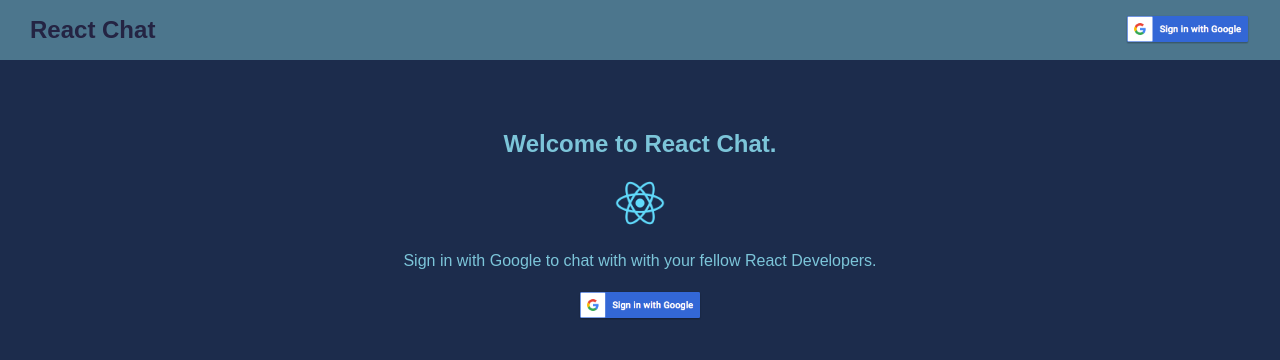
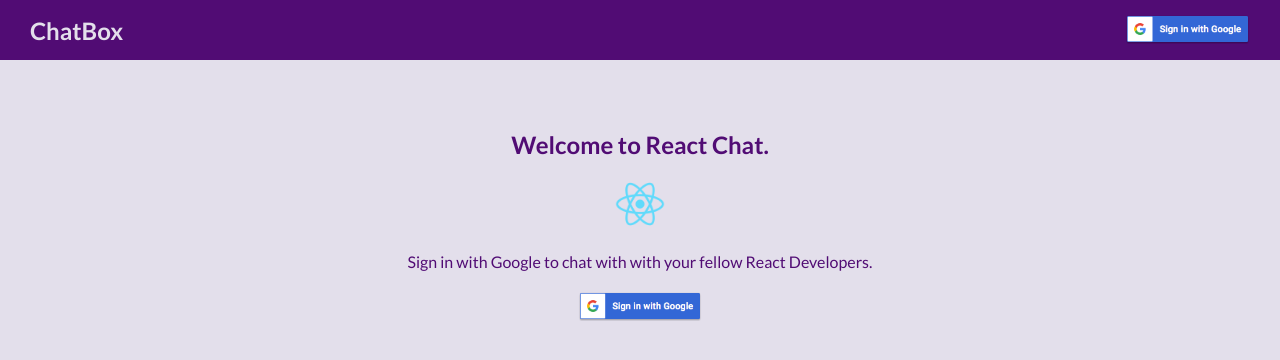
Before and after one commit to rabayarabu/react-chat-app, a React (Create React App) app: page / in a window 1280 px wide. Shown: the top 360 px of the page. Built offline with nearby package versions, Linux system fonts and the light colour scheme; no server answers.

Commit message:
Change color theme

```diff
--- a/src/App.css
+++ b/src/App.css
@@ -1,3 +1,10 @@
+@import url("https://fonts.googleapis.com/css2?family=Lato:ital,wght@0,300;0,400;0,700;0,900;1,300&display=swap");
+/* Variables */
+:root {
+  --color-dark-blue: #e3dfeb;
+  --color-light-blue: #510c74;
+  --color-white: white;
+}
 *,
 *:before,
 *:after {
@@ -8,9 +15,10 @@
 
 html,
 body {
-  max-width: 100vw;
-  font-size: 16px;
-  font-family: sans-serif;
+  min-height: 100vh;
+  font-family: "Lato", sans-serif;
+  font-weight: 400;
+  overflow-x: hidden;
 }
 
 button,
@@ -21,8 +29,8 @@
 .App {
   width: 100%;
   min-height: 100vh;
-  background-color: #1c2c4c;
-  color: #4c768d;
+  background-color: var(--color-dark-blue);
+  color: var(--color-dark-blue);
   padding-top: 60px;
 }
 
@@ -32,8 +40,8 @@
   display: flex;
   align-items: center;
   justify-content: space-between;
-  background-color: #4c768d;
-  color: #242443;
+  background-color: var(--color-light-blue);
+  color: var(--color-dark-blue);
   height: 60px;
   position: fixed;
   left: 0;
@@ -52,9 +60,10 @@
 .sign-out {
   padding: 5px 10px;
   border-radius: 5px;
-  color: #88dded;
-  border: 1px solid #1c2c4c;
-  background-color: #1c2c4c;
+  color: var(--color-light-blue);
+  border: 1px solid var(--color-dark-blue);
+  background-color: var(--color-dark-blue);
+  font-size: 15px;
   font-weight: 600;
 }
 
@@ -63,7 +72,7 @@
   padding: 30px;
   text-align: center;
   margin-top: 40px;
-  color: #7cc5d9;
+  color: var(--color-light-blue);
 }
 .welcome :is(h2, p, img) {
   margin-bottom: 20px;
@@ -77,20 +86,21 @@
 .chat-bubble {
   border-radius: 20px 20px 20px 0;
   padding: 15px;
-  background-color: #7cc5d9;
-  color: #1c2c4c;
+  background-color: var(--color-light-blue);
+  color: var(--color-dark-blue);
   width: max-content;
   max-width: calc(100% - 50px);
-  box-shadow: -2px 2px 1px 1px #4c768d;
+  box-shadow: -2px 2px 1px 1px --color-light-blue;
   display: flex;
   align-items: flex-start;
   margin-bottom: 20px;
 }
 .chat-bubble.right {
+  color: black;
   margin-left: auto;
   border-radius: 20px 20px 0 20px;
-  background-color: #fff;
-  box-shadow: -2px 2px 1px 1px #88dded;
+  background-color: var(--color-white);
+  box-shadow: -2px 2px 1px 1px var(--color-light-blue);
 }
 .chat-bubble__left {
   width: 35px;
@@ -102,7 +112,7 @@
   font-weight: bold;
   margin-bottom: 5px;
   font-size: 0.9rem;
-  color: #1c2c4c;
+  color: var(--color-light-blue);
 }
 .user-message {
   word-break: break-all;
@@ -118,7 +128,7 @@
   bottom: 0px;
   width: 100%;
   padding: 20px 30px;
-  background-color: #4c768d;
+  background-color: var(--color-light-blue);
   display: flex;
 }
 .send-message > input {
@@ -127,24 +137,24 @@
   border-radius: 5px 0 0 5px;
   border: none;
   flex-grow: 1;
-  background-color: white;
-  color: #1c2c4c;
+  background-color: var(--color-white);
+  color: var(--color-dark-blue);
   font-size: 1rem;
 }
 .send-message > input:placeholder {
-  color: #ddd;
+  color: var(--color-white);
 }
 .send-message > :is(input, button):focus {
   outline: none;
-  border-bottom: 1px solid #7cc5d9;
+  border-bottom: 1px solid var(--color-light-blue);
 }
 .send-message > button {
   width: 70px;
   height: 40px;
   padding: 5px 10px;
   border-radius: 0 5px 5px 0;
-  color: #242443;
-  border: 1px solid #7cc5d9;
-  background-color: #7cc5d9;
+  color: var(--color-light-blue);
+  border: 1px solid var(--color-light-blue);
+  background-color: var(--color-light-blue);
   font-weight: 600;
 }
--- a/src/components/NavBar.js
+++ b/src/components/NavBar.js
@@ -15,7 +15,7 @@
   };
   return (
     <nav className="nav-bar">
-      <h1>React Chat</h1>
+      <h1>ChatBox</h1>
       {user ? (
         <button onClick={signOut} className="sign-out" type="button">
           Sign Out
```
